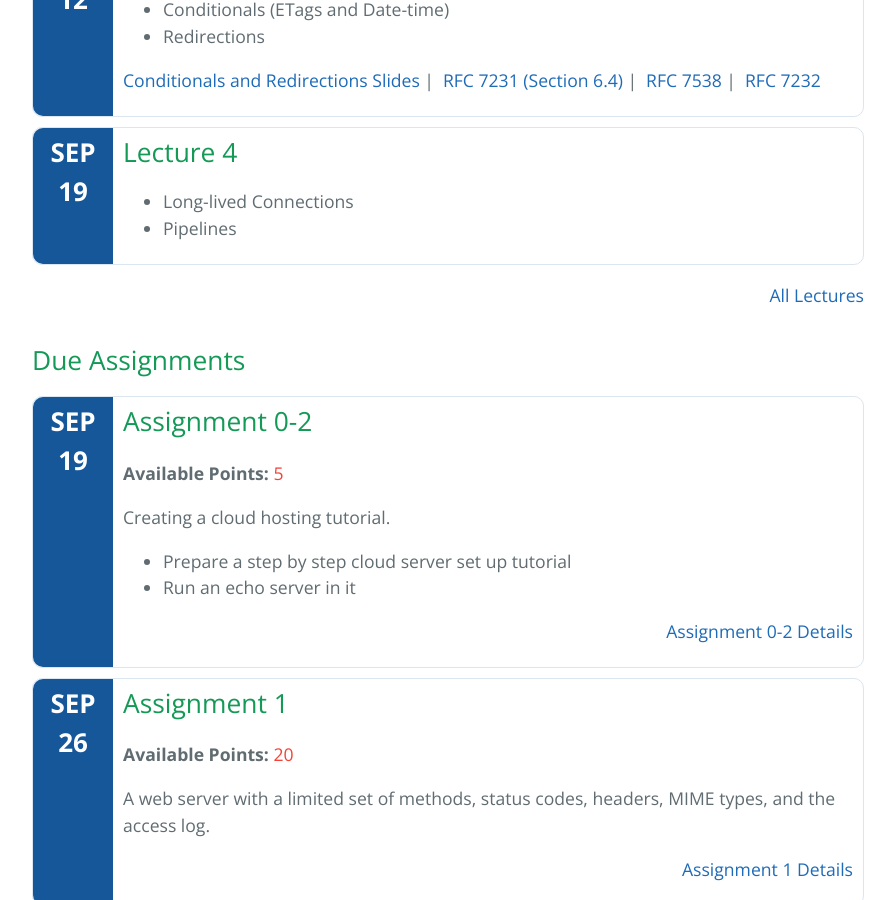
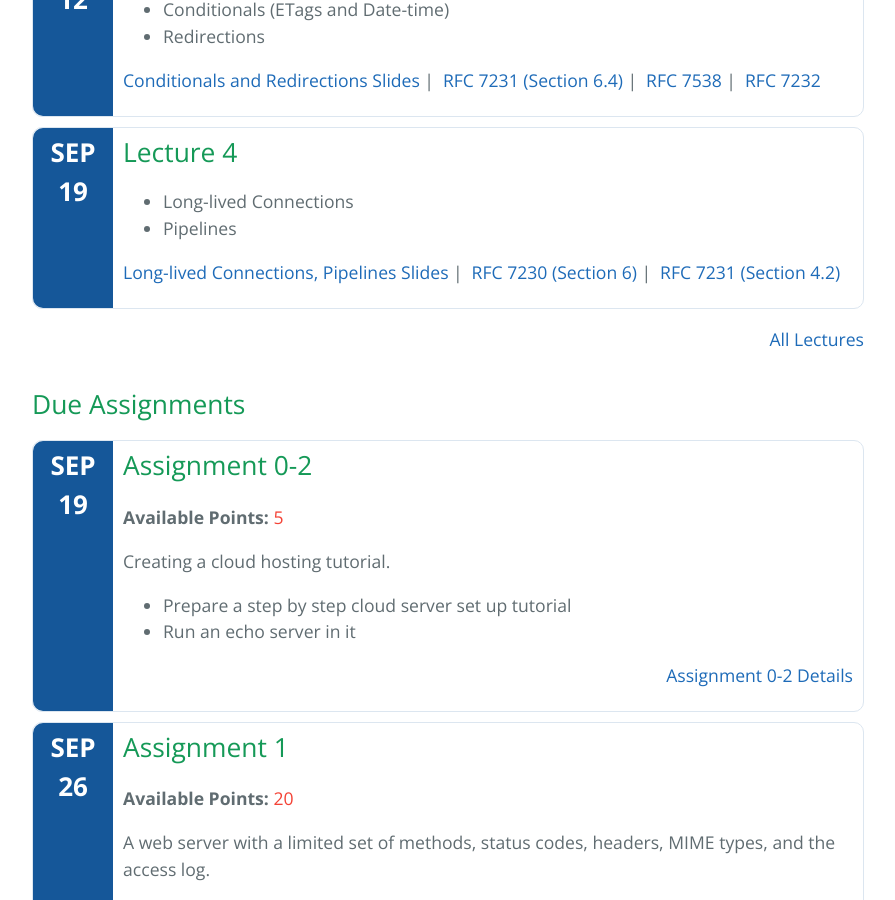
Before and after one commit to cs531-f19/cs531-f19.github.io, a Jekyll site: the page built from index.md, in a window 1280 px wide and 900 px high, scrolled down 980 px. Shown: the whole window, without its empty margins (192-1087 px from the left). Built offline with Jekyll 4.4.1, drawn with Linux system fonts in a browser that asks for light colours; the repository's description, which GitHub fills in, is left out.

Commit message:
Add Lecture 4 slides

```diff
--- a/_data/lectures.yml
+++ b/_data/lectures.yml
@@ -64,6 +64,13 @@
   topics:
     - Long-lived Connections
     - Pipelines
+  links:
+    - title: Long-lived Connections, Pipelines Slides
+      href: /slides/lecture-04-long-lived-connections-pipelines.pdf
+    - title: RFC 7230 (Section 6)
+      href: https://tools.ietf.org/html/rfc7230
+    - title: RFC 7231 (Section 4.2)
+      href: https://tools.ietf.org/html/rfc7231
 - title: Lecture 5
   date: 2019-09-26
   topics:
```
Also changed, not shown: 1 other file.
